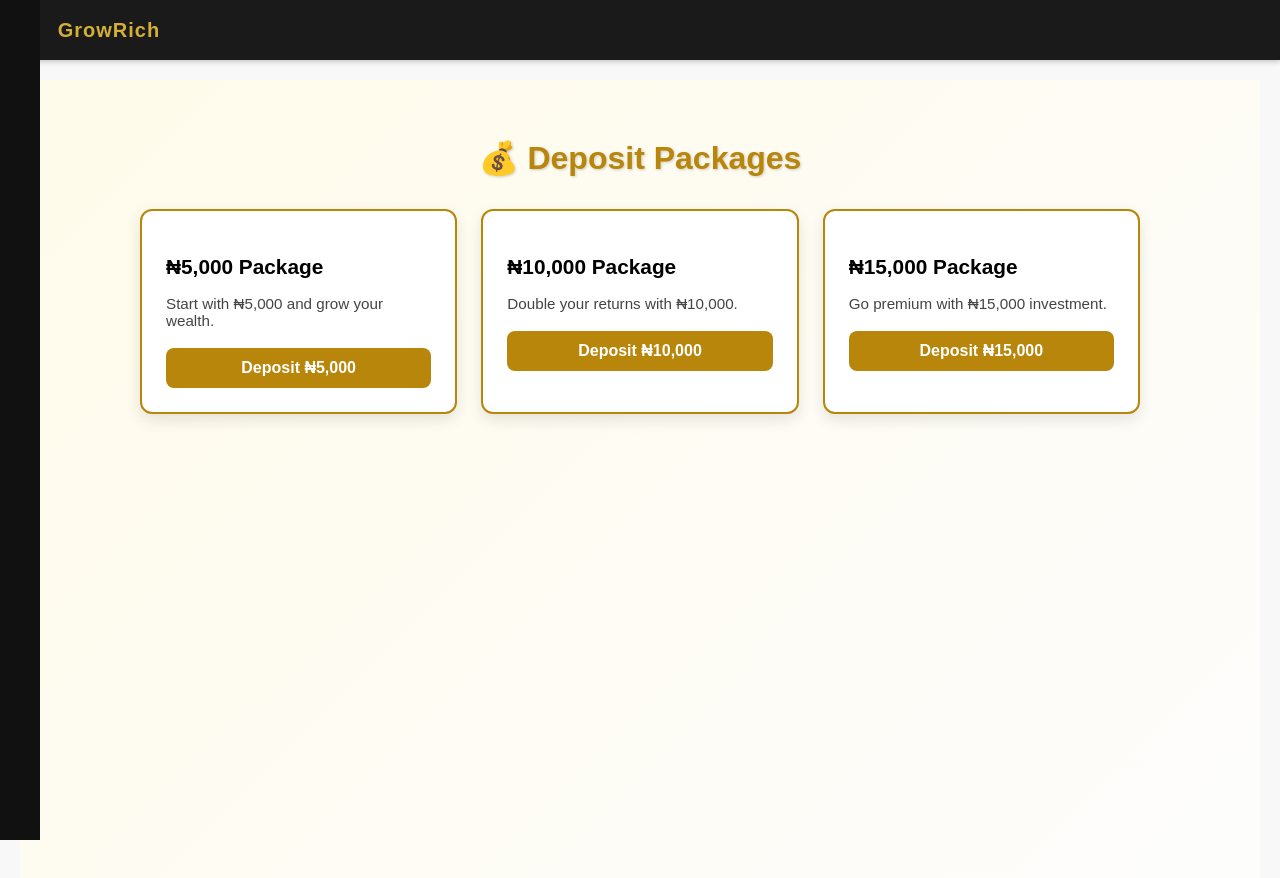
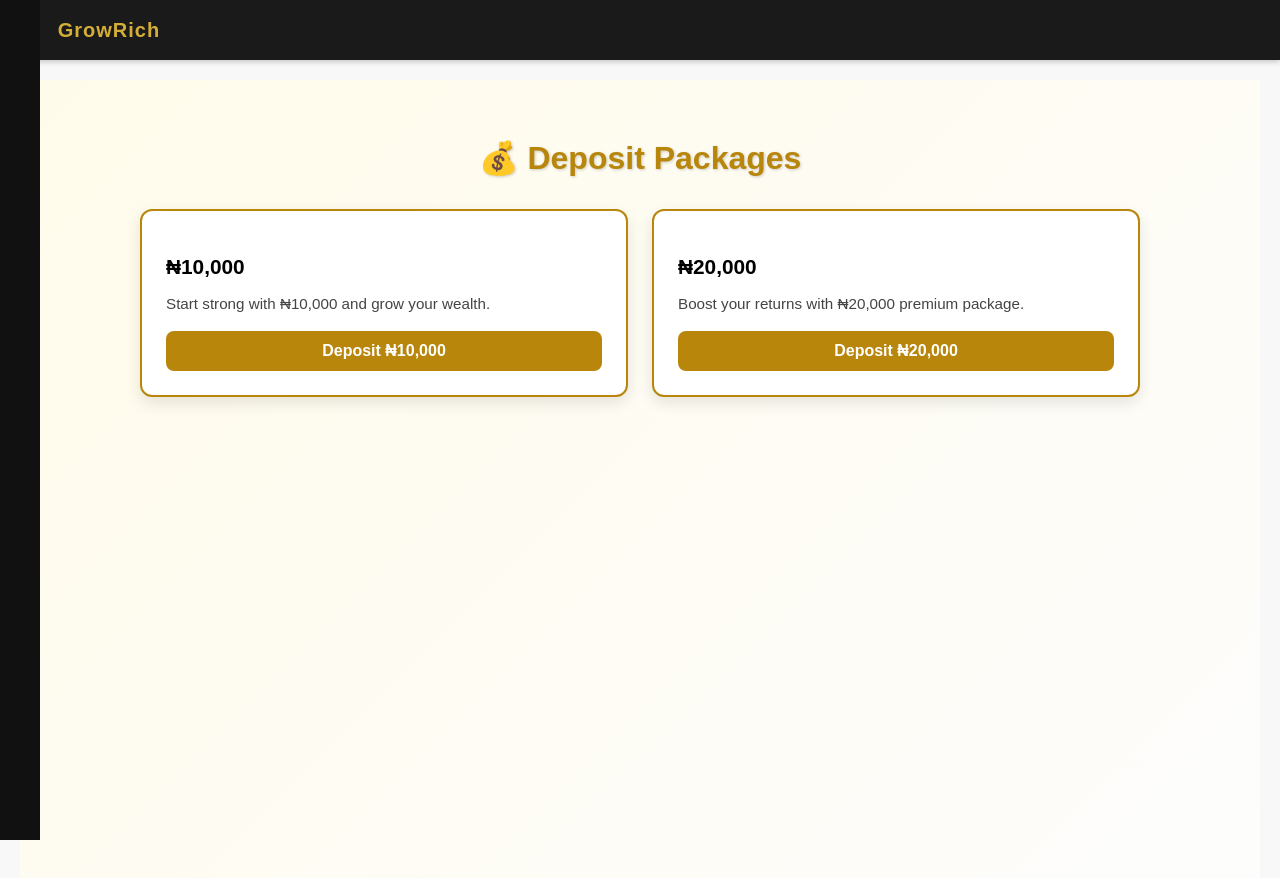
Before and after one commit to YBspotted20045/Grow-rich-investinm, a React (Create React App) app: page /deposit in a window 1280 px wide. Shown: the top 878 px of the page. Built offline with nearby package versions, Linux system fonts and the light colour scheme; sample sign-in values are in the browser's storage.

Commit message:
Update Deposit.jsx

```diff
--- a/src/Pages/Deposit.jsx
+++ b/src/Pages/Deposit.jsx
@@ -1,23 +1,46 @@
 // src/pages/Deposits.jsx
-import React from "react";
+import React, { useState } from "react";
 import "./Deposit.css";
 
 const packages = [
   {
-    amount: 5000,
-    desc: "Start with ₦5,000 and grow your wealth.",
+    amount: 10000,
+    desc: "Start strong with ₦10,000 and grow your wealth.",
   },
   {
-    amount: 10000,
-    desc: "Double your returns with ₦10,000.",
-  },
-  {
-    amount: 15000,
-    desc: "Go premium with ₦15,000 investment.",
+    amount: 20000,
+    desc: "Boost your returns with ₦20,000 premium package.",
   },
 ];
 
 const Deposits = () => {
+  const [selectedAmount, setSelectedAmount] = useState(null);
+  const [receipt, setReceipt] = useState(null);
+
+  const handleDeposit = (amount) => {
+    setSelectedAmount(amount);
+  };
+
+  const handleFileChange = (e) => {
+    setReceipt(e.target.files[0]);
+  };
+
+  const handleSubmit = (e) => {
+    e.preventDefault();
+    if (!receipt || !selectedAmount) {
+      alert("Please select an amount and upload receipt!");
+      return;
+    }
+
+    // TODO: connect with backend API later
+    alert(
+      `Deposit request submitted:\nAmount: ₦${selectedAmount}\nReceipt: ${receipt.name}`
+    );
+
+    setSelectedAmount(null);
+    setReceipt(null);
+  };
+
   return (
     <div className="deposit-container">
       <h2 className="deposit-title">💰 Deposit Packages</h2>
@@ -25,14 +48,47 @@ const Deposits = () => {
       <div className="deposit-grid">
         {packages.map((pkg, index) => (
           <div key={index} className="deposit-card">
-            <h3 className="deposit-package">₦{pkg.amount.toLocaleString()} Package</h3>
+            <h3 className="deposit-package">₦{pkg.amount.toLocaleString()}</h3>
             <p className="deposit-description">{pkg.desc}</p>
-            <button className="deposit-btn">
+            <button
+              className="deposit-btn"
+              onClick={() => handleDeposit(pkg.amount)}
+            >
               Deposit ₦{pkg.amount.toLocaleString()}
             </button>
           </div>
         ))}
       </div>
+
+      {selectedAmount && (
+        <div className="deposit-form">
+          <h3>Complete Your Deposit</h3>
+          <p>
+            Please transfer{" "}
+            <strong>₦{selectedAmount.toLocaleString()}</strong> to the account
+            below:
+          </p>
+          <div className="bank-details">
+            <p>🏦 Bank: First Bank</p>
+            <p>👤 Account Name: John Doe</p>
+            <p>💳 Account Number: 1234567890</p>
+          </div>
+
+          <form onSubmit={handleSubmit}>
+            <label htmlFor="receipt">Upload Payment Receipt:</label>
+            <input
+              type="file"
+              id="receipt"
+              onChange={handleFileChange}
+              accept="image/*,.pdf"
+              required
+            />
+            <button type="submit" className="submit-btn">
+              Submit Deposit
+            </button>
+          </form>
+        </div>
+      )}
     </div>
   );
 };
```
